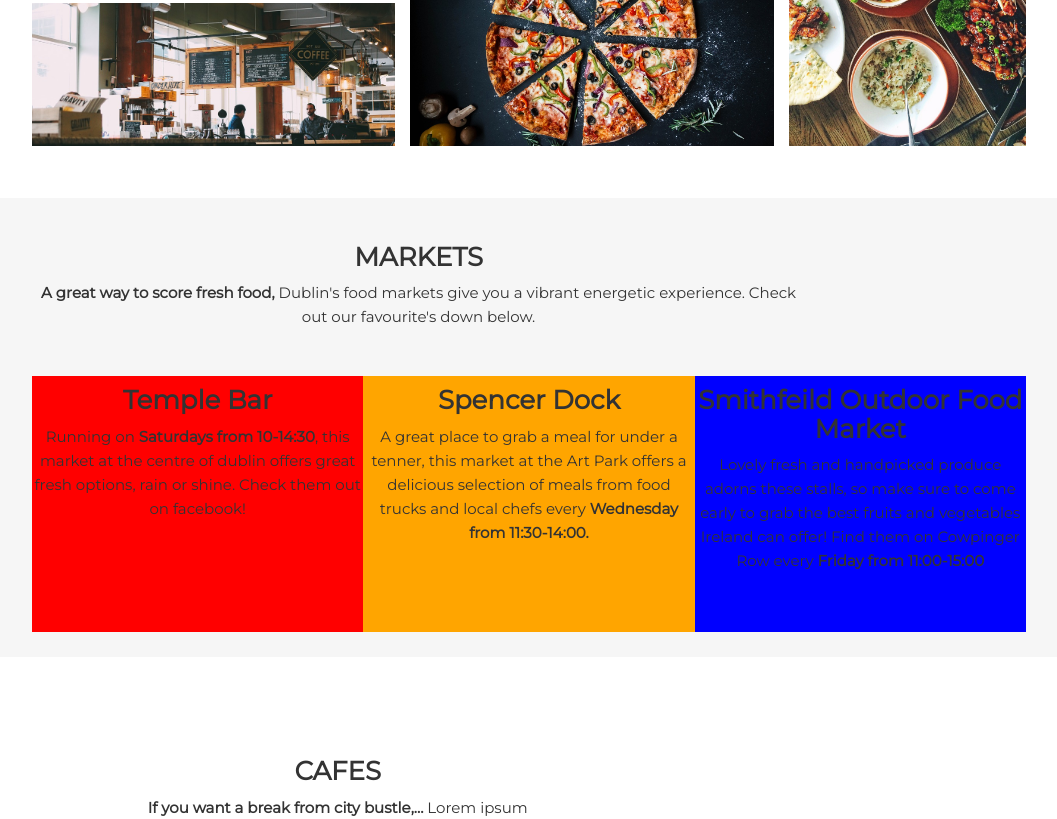
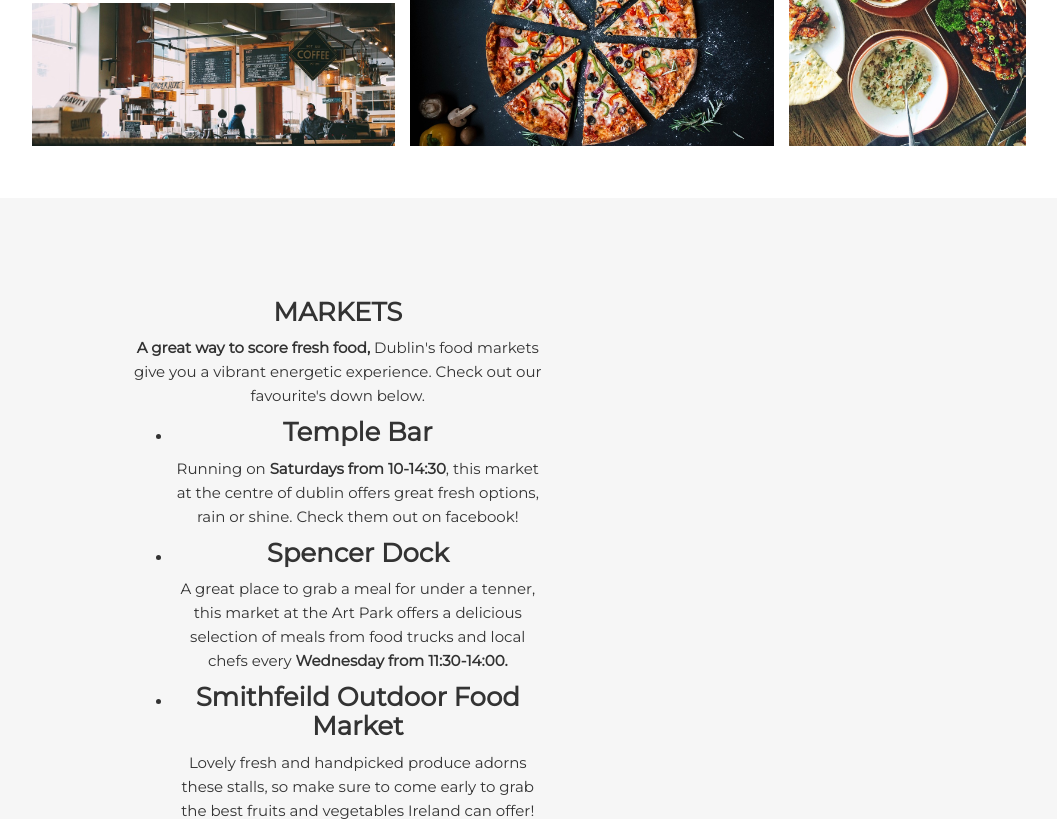
Before and after one commit to houy062924/FooDublin--restaurant-listing-site, a plain HTML site: page index.html in a window 1280 px wide. Shown: the part 1981-2800 px from the top of the page, without its empty margins (111-1168 px from the left). Drawn offline with nearby package versions, Linux system fonts and the light colour scheme; a script that the page names is missing.

Commit message:
Revert "Update index.html"
This reverts commit 27337398dc3d62aecb4fe0e47e4e01b7709e46b4.

```diff
--- a/index.html
+++ b/index.html
@@ -88,8 +88,34 @@
 
   <div id="markets"></div>
 
+  <div class="container-fluid  bg-grey">
+    <div class="row par">
+      <div class="col-sm-offset-3 col-sm-9">
+        <h3 class="par_title">MARKETS</h3>
+          <p class="par_text"><strong>A great way to score fresh food,</strong> Dublin's food markets give you a vibrant energetic experience. Check out our favourite's down below.
+          </p>
+            <p class="par_text">
+              <ul>
+                <li>
+                  <h4 class="par_title">Temple Bar</h4>
+                    <p class="par_text">Running on <strong>Saturdays from 10-14:30</strong>, this market at the centre of dublin offers great fresh options, rain or shine. Check them out on facebook!</p>
+                </li>
+                <li>
+                  <h5 class="par_title">Spencer Dock</h5>
+                    <p class="par_text">A great place to grab a meal for under a tenner, this market at the Art Park offers a delicious selection of meals from food trucks and local chefs every <strong>Wednesday from 11:30-14:00.</strong></p>
+                  </li>
+                  <li>
+                    <h6 class="par_title">Smithfeild Outdoor Food Market</h6>
+                      <p class="par_text">Lovely fresh and handpicked produce adorns these stalls, so make sure to come early to grab the best fruits and vegetables Ireland can offer! Find them on Cowpinger Row every <strong>Friday from 11:00-15:00</strong></p>
+                  </li>
+                </ul> </p>
+              </div>
+            </div>
+          </div>
 
 
+
+<!--editing 2-->
   <div class="bg-grey">
     <div class="container cont_grey">
       <div class="market_text">
```
